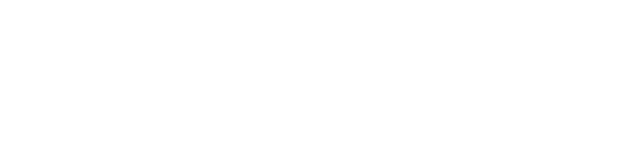
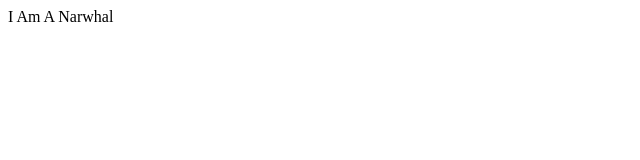
Before and after one commit to aleitch1/INST377-2, a website: page public/index.html in a window 1280 px wide. Shown: the whole page, without its empty margins (0-640 px from the left). Drawn offline with Linux system fonts and the light colour scheme.

Commit message:
Update index.html

```diff
--- a/public/index.html
+++ b/public/index.html
@@ -5,6 +5,6 @@
     <title>Assignment 2 for Alex Leitch & Alex With A Hat</title>
 </head>
 <body>
-
+    I Am A Narwhal
 </body>
 </html>
```
